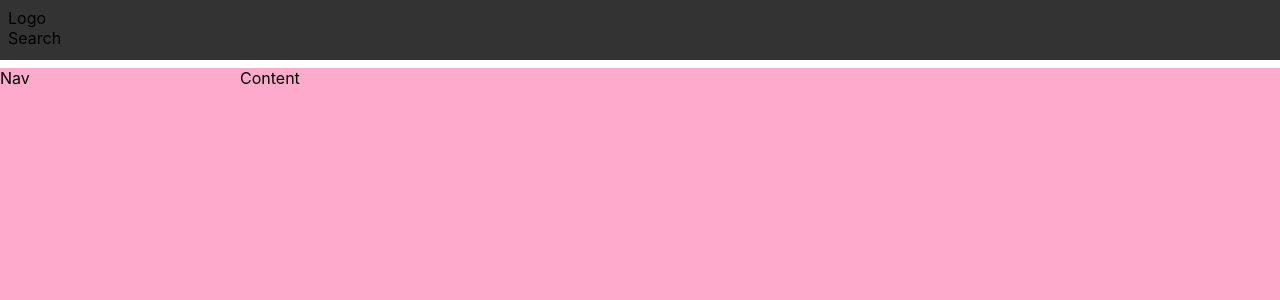
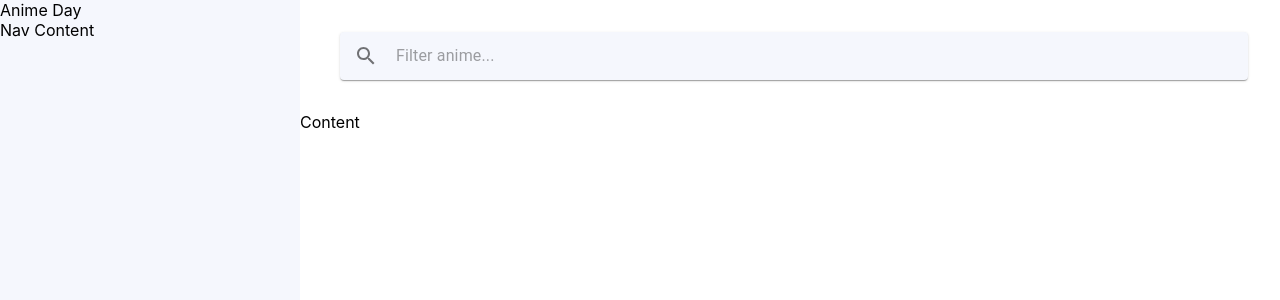
Before and after one commit to gnehcwu/aniday-web, a React (Create React App) app: page / in a window 1280 px wide. Shown: the top 300 px of the page. Built offline with nearby package versions, Linux system fonts and the light colour scheme.

Commit message:
Added SearchBar component

```diff
--- a/src/App.js
+++ b/src/App.js
@@ -1,8 +1,9 @@
 import React from 'react';
 import { makeStyles } from '@material-ui/core/styles';
-import { Container, Box, Grid } from '@material-ui/core';
+import { Container, Box, Paper } from '@material-ui/core';
+import SearchBar from './components/SearchBar';
 
-const useStyles = makeStyles({
+const useStyles = makeStyles(theme => ({
   app: {
     width: '100vw',
     height: '100vh',
@@ -10,43 +11,71 @@ const useStyles = makeStyles({
     padding: 0,
 
     display: 'grid',
-    gridTemplateRows: '60px auto',
+    gridTemplateColumns: '300px auto',
     rowGap: '8px',
   },
 
-  headerArea: {
-    gridRow: '1/2',
-    background: '#333',
+  navArea: {
+    gridColumn: '1/2',
+    background: 'rgb(245, 247, 253)',
+  },
+
+  logo: {
+    gridColumn: '1/2',
+    whiteSpace: 'nowrap',
+    // 245 247 253; 65 107 208; 222 230 253
   },
 
   contentArea: {
-    gridRow: '2/3',
-    background: '#FDAACC',
+    gridColumn: '2/3',
 
     display: 'grid',
-    gridTemplateColumns: '240px auto',
-  },
-
-  nav: {
-    gridColumn: '1/2',
+    gridTemplateRows: 'min-content auto',
   },
 
   content: {
+    gridRow: '2/3',
+  },
+
+  searchArea: {
+    gridRow: '1/2',
+    display: 'grid',
+    alignItems: 'center',
+    gridTemplateColumns: 'min-content auto',
+    columnGap: '8px',
+    padding: theme.spacing(4),
+  },
+
+  search: {
+    padding: '2px 4px',
+    display: 'flex',
+    alignItems: 'center',
+    background: 'rgb(245, 247, 253)',
+
     gridColumn: '2/3',
   },
-});
+
+  input: {
+    marginLeft: theme.spacing(1),
+    flex: 1,
+  },
+
+  iconButton: {
+    padding: 10,
+  },
+}));
 
 function App() {
   const styles = useStyles();
 
   return (
-    <Container className={styles.app}>
-      <Box className={styles.headerArea} p={1}>
-        <Box>Logo</Box>
-        <Box>Search</Box>
+    <Container maxWidth={false} className={styles.app}>
+      <Box className={styles.navArea}>
+        <Box className={styles.logo}>Anime Day</Box>
+        <Box className={styles.nav}>Nav Content</Box>
       </Box>
       <Box className={styles.contentArea}>
-        <Box className={styles.nav}>Nav</Box>
+        <SearchBar />
         <Box className={styles.content}>Content</Box>
       </Box>
     </Container>
--- /dev/null
+++ b/src/components/SearchBar.js
@@ -0,0 +1,54 @@
+import React from 'react';
+import { makeStyles } from '@material-ui/core/styles';
+import { Box, Paper, IconButton, InputBase } from '@material-ui/core';
+import SearchIcon from '@material-ui/icons/Search';
+
+const useStyles = makeStyles(theme => ({
+  root: {
+    gridRow: '1/2',
+    display: 'grid',
+    alignItems: 'center',
+    gridTemplateColumns: 'min-content auto',
+    columnGap: '8px',
+    padding: theme.spacing(4),
+  },
+
+  search: {
+    padding: '2px 4px',
+    display: 'flex',
+    alignItems: 'center',
+    background: 'rgb(245, 247, 253)',
+
+    gridColumn: '2/3',
+  },
+
+  input: {
+    marginLeft: theme.spacing(1),
+    flex: 1,
+  },
+
+  iconButton: {
+    padding: 10,
+  },
+}));
+
+const SearchBar = () => {
+  const styles = useStyles();
+
+  return (
+    <Box className={styles.root}>
+      <Paper className={styles.search}>
+        <IconButton type="submit" className={styles.iconButton} aria-label="search">
+          <SearchIcon />
+        </IconButton>
+        <InputBase
+          className={styles.input}
+          placeholder="Filter anime..."
+          inputProps={{ 'aria-label': 'Filter anime' }}
+        />
+      </Paper>
+    </Box>
+  );
+};
+
+export default SearchBar;
```
